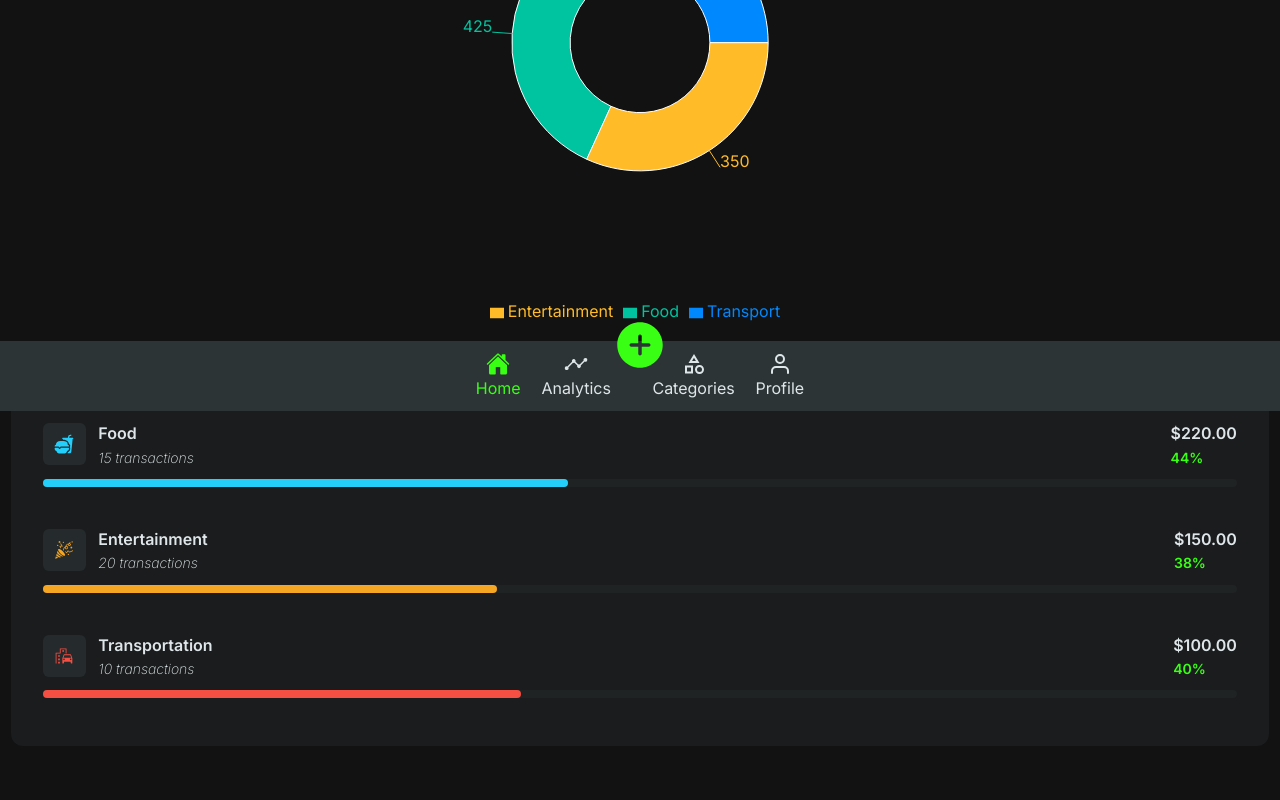
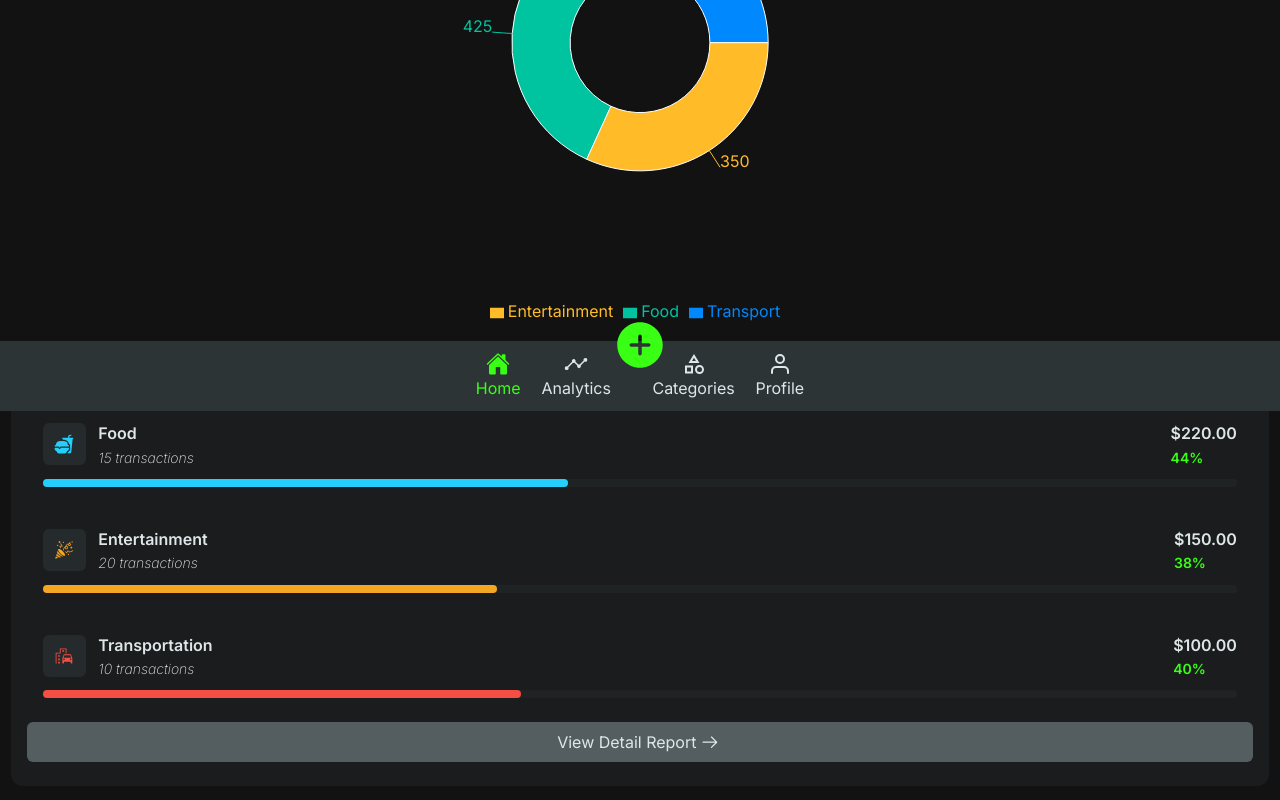
Before and after one commit to Andriamahay11master/SpendWise, a React (Vite) app: page /analytics in a window 1280 px wide. Shown: the part 389-1189 px from the top of the page. Built offline with nearby package versions, Linux system fonts and the light colour scheme.

Commit message:
add button view detail report

```diff
--- a/src/components/Analytics/Analytics.tsx
+++ b/src/components/Analytics/Analytics.tsx
@@ -1,7 +1,9 @@
 import React, { useState } from "react";
 import { GiPartyPopper } from "react-icons/gi";
+import { GoArrowRight } from "react-icons/go";
 import { IoFastFood } from "react-icons/io5";
 import { MdEmojiTransportation } from "react-icons/md";
+import { Link } from "react-router";
 import {
   PieChart,
   Pie,
@@ -150,6 +152,10 @@ const Analytics = () => {
               </div>
             );
           })}
+
+          <Link to="/categoryReport" className="btn btn-gray">
+            View Detail Report <GoArrowRight />
+          </Link>
         </div>
       </div>
     </div>
--- a/src/styles/common/_buttons.scss
+++ b/src/styles/common/_buttons.scss
@@ -6,6 +6,7 @@
   transition: all 0.3s ease-in-out;
   text-align: center;
   @include flex-center;
+  text-decoration: none;
   svg {
     font-size: $font-size-lg;
     margin: 0 0.2rem;
@@ -30,4 +31,12 @@
       color: $dark;
     }
   }
+  &-gray {
+    background: rgba($gray, 0.8);
+    color: $light-gray;
+    &:hover {
+      background: $gray;
+      color: $light-gray;
+    }
+  }
 }
--- a/src/styles/components/analytics.scss
+++ b/src/styles/components/analytics.scss
@@ -44,8 +44,6 @@
       text-transform: capitalize;
       color: $light-gray;
       margin-bottom: 1rem;
-    }
-    .category-analytics-list {
     }
     .category-analytics-item {
       padding: 1rem;
```
